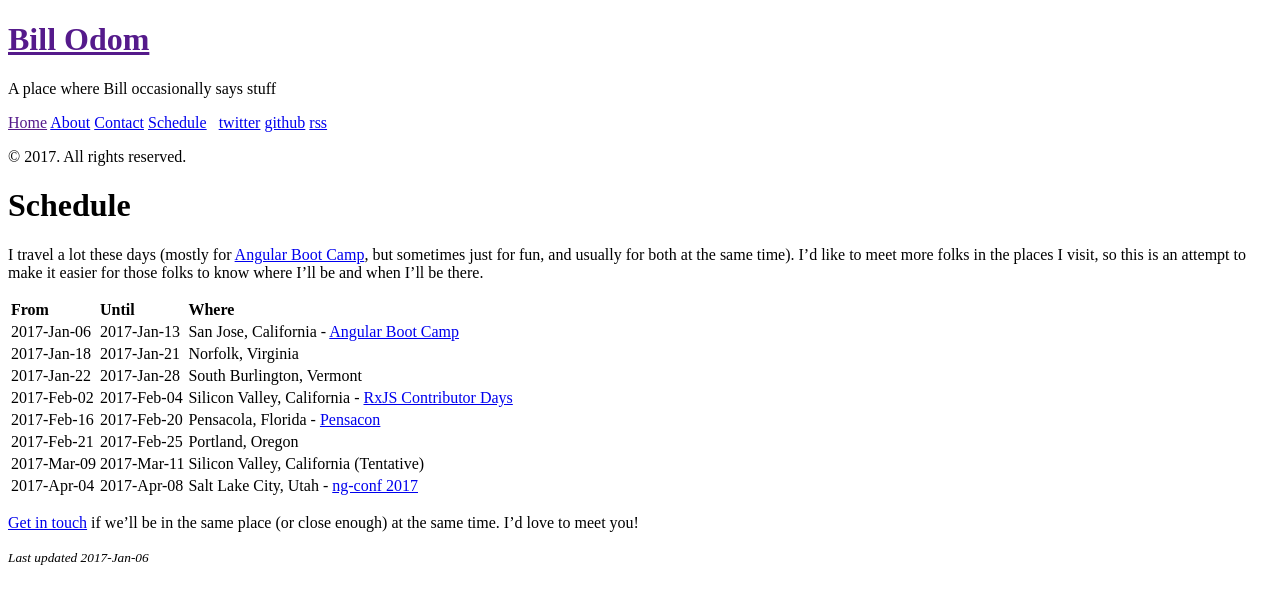
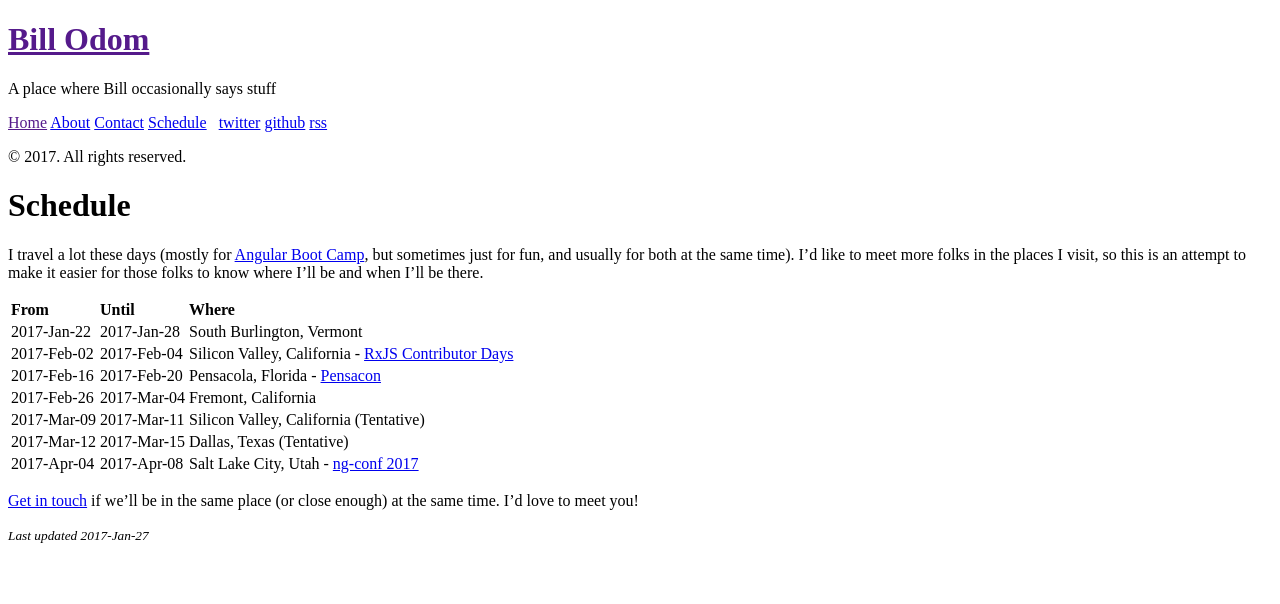
Before and after one commit to wnodom/wnodom.github.io, a Jekyll site: the page built from schedule.md, in a window 1280 px wide. Shown: the top 604 px of the page. Built offline with Jekyll 4.4.1, drawn with Linux system fonts in a browser that asks for light colours.

Commit message:
Update schedule

```diff
--- a/schedule.md
+++ b/schedule.md
@@ -1,20 +1,19 @@
 ---
 layout: page
 title: Schedule
-update_date: Fri Jan  6 23:07:45 2017
+update_date: Fri Jan 27 06:13:28 2017
 ---
 
 I travel a lot these days (mostly for [Angular Boot Camp](http://angularbootcamp.com/), but sometimes just for fun, and usually for both at the same time). I'd like to meet more folks in the places I visit, so this is an attempt to make it easier for those folks to know where I'll be and when I'll be there.
 
 | From        | Until       | Where
 |:------------|:------------|:-
-| 2017-Jan-06 | 2017-Jan-13 | San Jose, California - [Angular Boot Camp](https://www.eply.com/AngularBootCamp20SanJoseJanuary20171670017/virtual.aspx)
-| 2017-Jan-18 | 2017-Jan-21 | Norfolk, Virginia
 | 2017-Jan-22 | 2017-Jan-28 | South Burlington, Vermont
 | 2017-Feb-02 | 2017-Feb-04 | Silicon Valley, California - [RxJS Contributor Days](http://contributordays.com/contributor-days/rxjs)
 | 2017-Feb-16 | 2017-Feb-20 | Pensacola, Florida - [Pensacon](http://pensacon.com/)
-| 2017-Feb-21 | 2017-Feb-25 | Portland, Oregon
+| 2017-Feb-26 | 2017-Mar-04 | Fremont, California
 | 2017-Mar-09 | 2017-Mar-11 | Silicon Valley, California (Tentative)
+| 2017-Mar-12 | 2017-Mar-15 | Dallas, Texas (Tentative)
 | 2017-Apr-04 | 2017-Apr-08 | Salt Lake City, Utah - [ng-conf 2017](https://ng-conf.org)
 
 [Get in touch](/contact/) if we'll be in the same place (or close enough) at the same time. I'd love to meet you!
```
